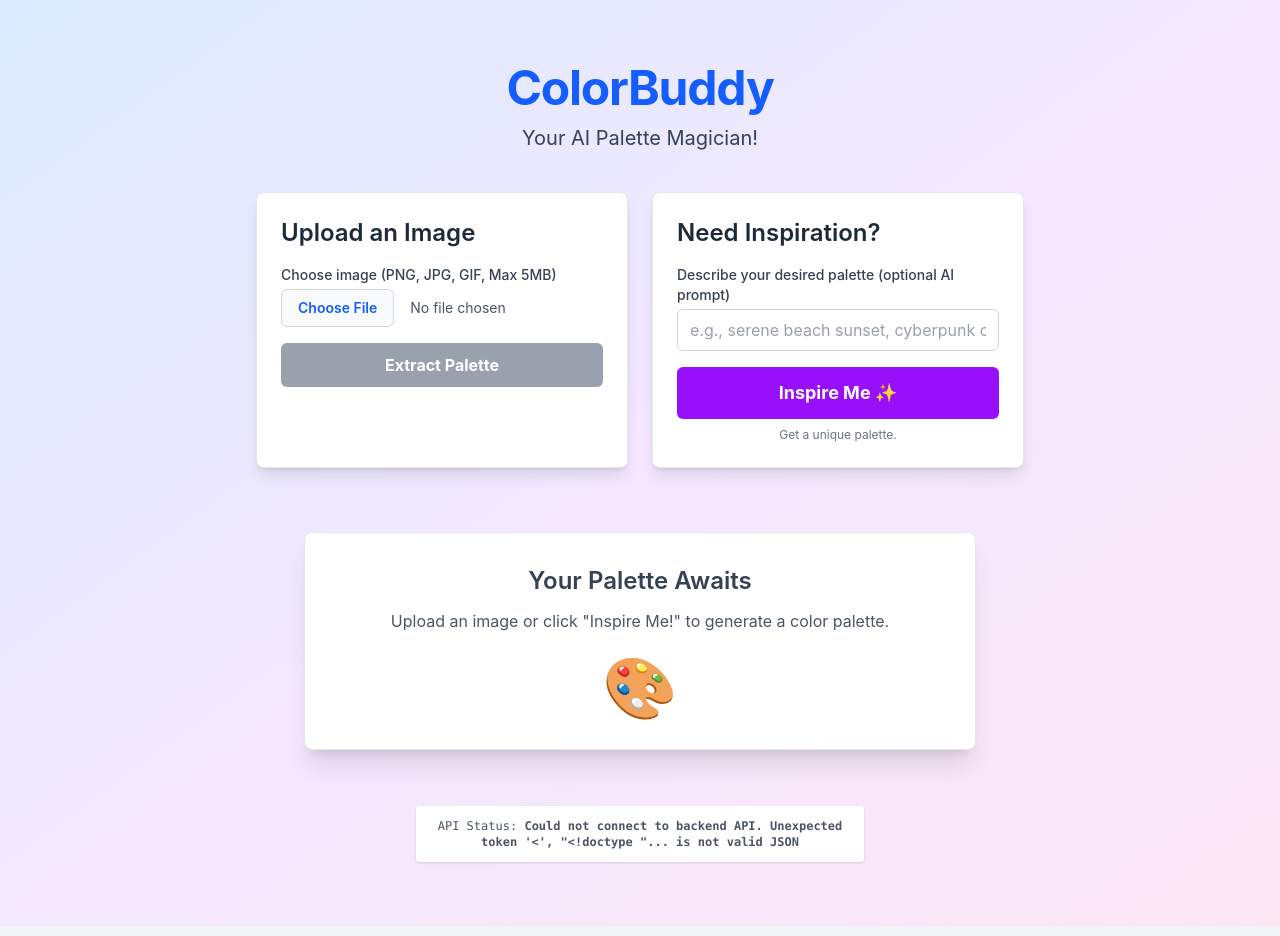
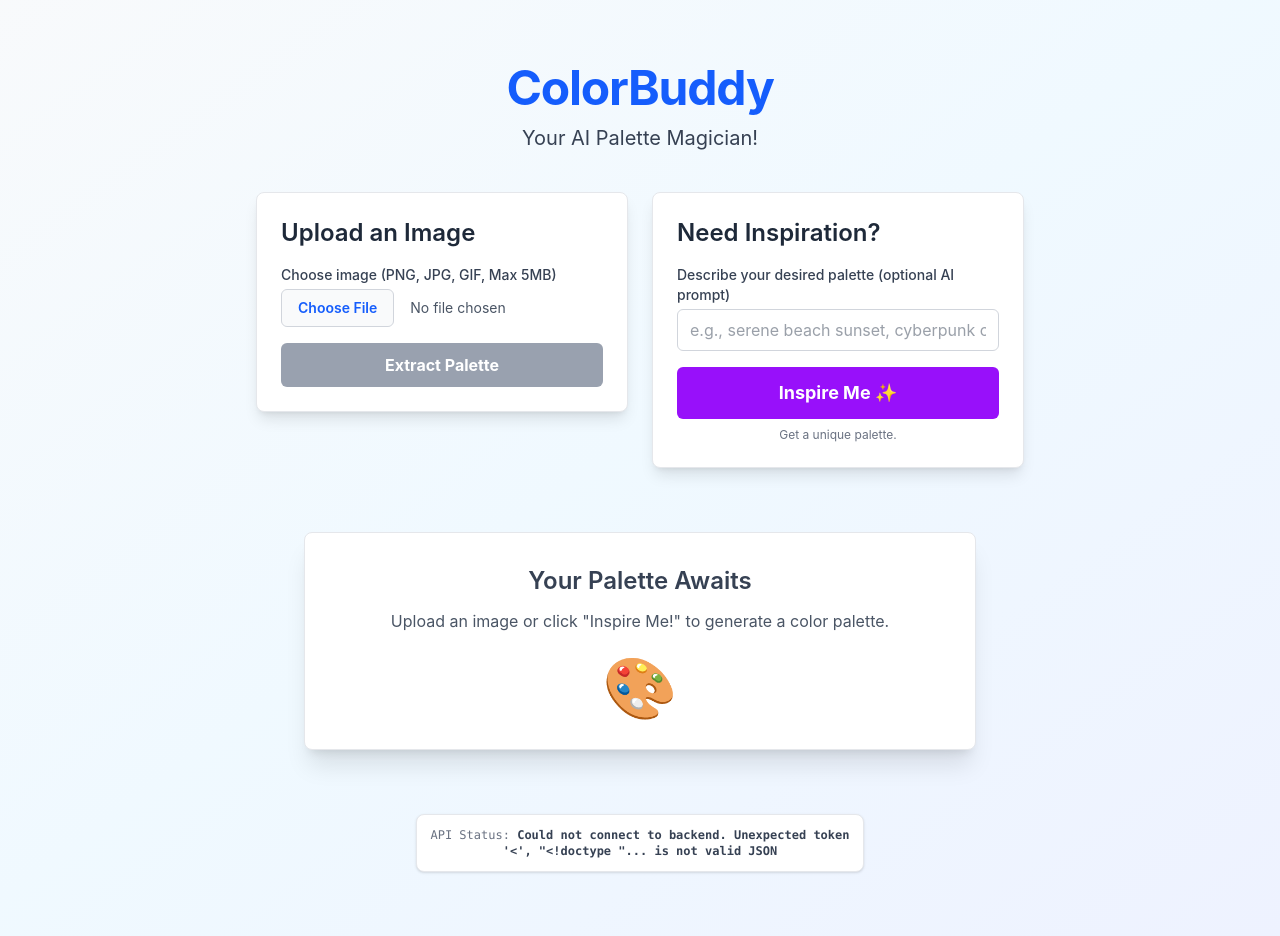
Before and after one commit to Dospalko/ColorBuddy, a React (Vite) app in the folder frontend/: page / in a window 1280 px wide. Built offline with nearby package versions, Linux system fonts and the light colour scheme.

Commit message:
feat: update all in app tsx to use hooks

```diff
--- a/frontend/src/App.tsx
+++ b/frontend/src/App.tsx
@@ -1,5 +1,5 @@
 import React, { useState, useEffect } from 'react';
-import type { Palette } from './types'; // Import shared types
+import { usePaletteApi } from './hooks/usePaletteApi';
 
 import AppHeader from './components/AppHeader';
 import ImageUploader from './components/InspirationSource/ImageUploader';
@@ -7,68 +7,87 @@ import InspireMeButton from './components/InspirationSource/InspireMeButton';
 import PaletteView from './components/PaletteDisplay/PaletteView';
 import ApiStatus from './components/ApiStatus';
 
+// For general API status (root endpoint)
+const ROOT_API_URL = 'http://localhost:8000/';
+
 function App() {
-  const [apiMessage, setApiMessage] = useState("Loading API status...");
-  const [currentPalette, setCurrentPalette] = useState<Palette | null>(null);
-  const [isLoadingPalette, setIsLoadingPalette] = useState(false);
-  const [paletteError, setPaletteError] = useState<string | null>(null);
+  const [rootApiMessage, setRootApiMessage] = useState("Loading API status...");
+  const {
+    palette,
+    isLoading: isLoadingPalette,
+    error: paletteError,
+    extractPalette,
+    generateRandomPalette,
+    clearError: clearPaletteError,
+    // clearPalette // If you want a button to explicitly clear the palette
+  } = usePaletteApi();
 
-  // Fetch initial API status
+  // Fetch initial root API status
   useEffect(() => {
-    fetch('http://localhost:8000/')
+    let isMounted = true;
+    fetch(ROOT_API_URL)
       .then(response => {
-        if (!response.ok) {
-          throw new Error(`HTTP error! status: ${response.status}`);
-        }
+        if (!response.ok) throw new Error(`HTTP error! status: ${response.status}`);
         return response.json();
       })
-      .then(data => setApiMessage(data.message || "API responded, but no message found."))
+      .then(data => {
+        if (isMounted) setRootApiMessage(data.message || "API responded, but no message found.");
+      })
       .catch(error => {
-        console.error("Error fetching API status:", error);
-        setApiMessage(`Could not connect to backend API. ${error.message}`);
+        console.error("Error fetching root API status:", error);
+        if (isMounted) setRootApiMessage(`Could not connect to backend. ${error.message}`);
       });
+    return () => { isMounted = false; }; // Cleanup on unmount
   }, []);
 
-  const handlePaletteUpdate = (newPalette: Palette) => {
-    setCurrentPalette(newPalette);
-    setPaletteError(null); // Clear any previous errors when a new palette is set
-  };
-
   return (
-    <div className="min-h-screen flex flex-col items-center bg-gradient-to-br from-blue-100 via-purple-100 to-pink-100 dark:from-gray-800 dark:via-gray-900 dark:to-black p-4 selection:bg-purple-500 selection:text-white">
-      <div className="container mx-auto flex flex-col items-center py-8 md:py-12">
+    <div className="min-h-screen flex flex-col items-center bg-gradient-to-br from-slate-50 via-sky-50 to-indigo-50 dark:from-gray-800 dark:via-gray-900 dark:to-black p-4 selection:bg-purple-500 selection:text-white">
+      <div className="container mx-auto flex flex-col items-center py-8 md:py-12 w-full">
         <AppHeader />
 
-        {/* Input Section */}
-        <section className="w-full max-w-3xl grid md:grid-cols-2 gap-6 mb-8">
+        <main className="w-full max-w-3xl mb-8">
+          <div className="grid md:grid-cols-2 gap-6 items-start"> {/* items-start for different heights */}
             <ImageUploader
-            onPaletteExtracted={handlePaletteUpdate}
-            setIsLoading={setIsLoadingPalette}
-            setError={setPaletteError}
+              onExtract={extractPalette}
+              isLoading={isLoadingPalette}
+              currentError={paletteError}
+              clearCurrentError={clearPaletteError}
             />
             <InspireMeButton
-            onPaletteGenerated={handlePaletteUpdate}
-            setIsLoading={setIsLoadingPalette}
-            setError={setPaletteError}
+              onGenerate={generateRandomPalette}
+              isLoading={isLoadingPalette}
+              // Pass error/clearError if you want specific error handling per button
             />
-        </section>
+          </div>
+        </main>
 
-        {/* Error Display for Palette Operations */}
-        {paletteError && (
-          <div className="w-full max-w-2xl p-4 mb-6 bg-red-100 dark:bg-red-800 border border-red-400 dark:border-red-600 text-red-700 dark:text-red-200 rounded text-center">
+        {/* Display palette operation error globally or specifically */}
+        {paletteError && !isLoadingPalette && ( // Show error only if not loading a new palette
+          <div className="w-full max-w-2xl p-4 mb-6 bg-red-100 dark:bg-red-900 border border-red-400 dark:border-red-700 text-red-700 dark:text-red-200 rounded-md text-center shadow-md" role="alert">
+            <div className="flex items-center justify-between">
+                <div>
                     <p className="font-bold">Error:</p>
                     <p>{paletteError}</p>
                 </div>
+                <button
+                    onClick={clearPaletteError}
+                    className="ml-4 p-1 text-red-600 dark:text-red-300 hover:text-red-800 dark:hover:text-red-100 rounded-full focus:outline-none focus:ring-1 focus:ring-red-500"
+                    aria-label="Dismiss error"
+                >
+                    <svg xmlns="http://www.w3.org/2000/svg" className="h-5 w-5" viewBox="0 0 20 20" fill="currentColor">
+                        <path fillRule="evenodd" d="M10 18a8 8 0 100-16 8 8 0 000 16zM8.707 7.293a1 1 0 00-1.414 1.414L8.586 10l-1.293 1.293a1 1 0 101.414 1.414L10 11.414l1.293 1.293a1 1 0 001.414-1.414L11.414 10l1.293-1.293a1 1 0 00-1.414-1.414L10 8.586 8.707 7.293z" clipRule="evenodd" />
+                    </svg>
+                </button>
+            </div>
+          </div>
         )}
 
-        {/* Palette Display Section */}
         <section className="w-full flex justify-center">
-          <PaletteView palette={currentPalette} isLoading={isLoadingPalette} />
+          <PaletteView palette={palette} isLoading={isLoadingPalette} />
         </section>
 
-        {/* API Status - at the very bottom */}
-        <footer className="mt-auto pt-8">
-          <ApiStatus message={apiMessage} />
+        <footer className="mt-auto pt-10">
+          <ApiStatus message={rootApiMessage} />
         </footer>
       </div>
     </div>
--- a/frontend/src/components/ApiStatus.tsx
+++ b/frontend/src/components/ApiStatus.tsx
@@ -4,14 +4,14 @@ interface ApiStatusProps {
   message: string;
 }
 
-const ApiStatus: React.FC<ApiStatusProps> = ({ message }) => {
+const ApiStatus: React.FC<ApiStatusProps> = React.memo(({ message }) => {
   return (
-    <div className="w-full max-w-md bg-white dark:bg-gray-700 p-3 rounded shadow mt-6">
-      <p className="text-xs font-mono text-gray-600 dark:text-gray-400 text-center">
-        API Status: <span className="font-semibold">{message}</span>
+    <div className="w-full max-w-md bg-white dark:bg-gray-800 p-3 rounded-lg shadow border border-gray-200 dark:border-gray-700 mt-6">
+      <p className="text-xs font-mono text-gray-500 dark:text-gray-400 text-center">
+        API Status: <span className="font-semibold text-gray-700 dark:text-gray-300">{message}</span>
       </p>
     </div>
   );
-};
+});
 
 export default ApiStatus;
```
Lines whose indentation alone changed are shown as unchanged.
